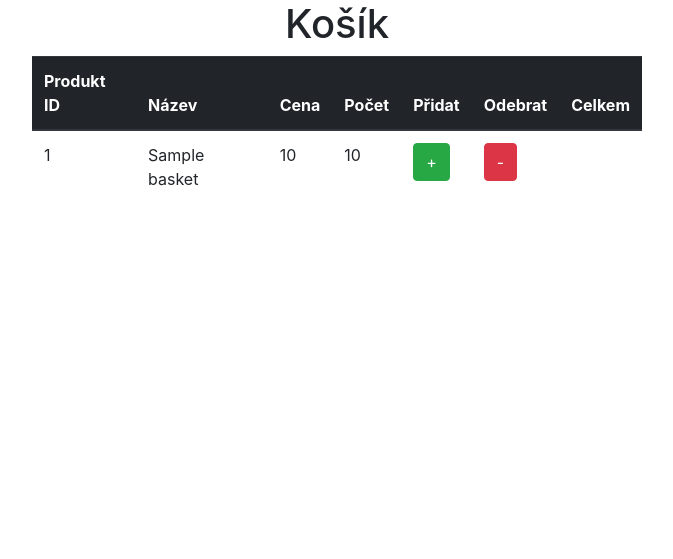
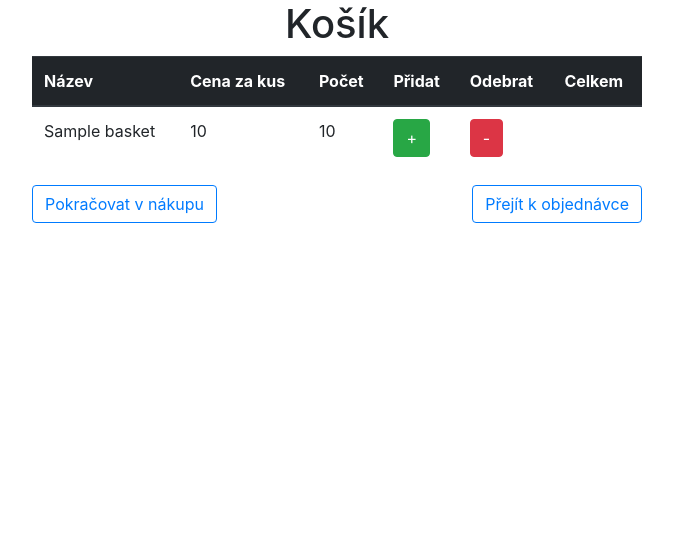
Before and after one commit to PProchy/retaska, a Symfony app: template templates/basket/index.html.twig in a window 1280 px wide. Shown: the part 56-615 px from the top of the page, without its empty margins (288-961 px from the left). Run offline with Twig, Linux system fonts and the light colour scheme; the template is opened without the code that fills it: most values are stand-ins (such as "Sample title", 1, 10 or a date in 2020); some libraries are stand-ins or nearby versions.

Commit message:
buttony v košíku

```diff
--- a/templates/basket/index.html.twig
+++ b/templates/basket/index.html.twig
@@ -16,9 +16,9 @@
 
                 <thead class="thead-dark">
                 <tr>
-                    <th scope="col">Produkt ID</th>
+
                     <th scope="col">Název</th>
-                    <th scope="col">Cena</th>
+                    <th scope="col">Cena za kus</th>
                     <th scope="col">Počet</th>
                     <th scope="col">Přidat</th>
                     <th scope="col">Odebrat</th>
@@ -32,13 +32,16 @@
 
                     <tr>
 
-                        <td>{{ item.id }}</td>
+
                         <td>{{ item.name }}</td>
                         <td>{{ item.price }}</td>
                         <td>{{ item.amount }}</td>
-                        <td><a href="{{ path('basket_plus', {'id': item.id}) }}"><button class="btn btn-success">+</button></a></td>
-                        <td><a href="{{ path('basket_minus', {'id': item.id}) }}"><button class="btn btn-danger">-</button></a></td>
-
+                        <td><a href="{{ path('basket_plus', {'id': item.id}) }}">
+                                <button class="btn btn-success">+</button>
+                            </a></td>
+                        <td><a href="{{ path('basket_minus', {'id': item.id}) }}">
+                                <button class="btn btn-danger">-</button>
+                            </a></td>
 
 
                     </tr>
@@ -46,10 +49,36 @@
 
                 {% endfor %}
                 </tbody>
+
             </table>
 
 
+            <div class="row">
+
+                <div class="col-6" align="left">
+
+                    <button class="btn btn-outline-primary"><a
+                                href="/retaska/public/show/products/">Pokračovat v nákupu</a>
+                    </button>
+
+
+                </div>
+
+                <div class="col-6" align="right">
+
+                    <button class="btn btn-outline-primary"><a
+                                href="/retaska/public/show/products/">Přejít k objednávce</a>
+                    </button>
+
+
+                </div>
+
+
+            </div>
+
+
         </div>
+
 
         <div class="col"></div>
 
```
